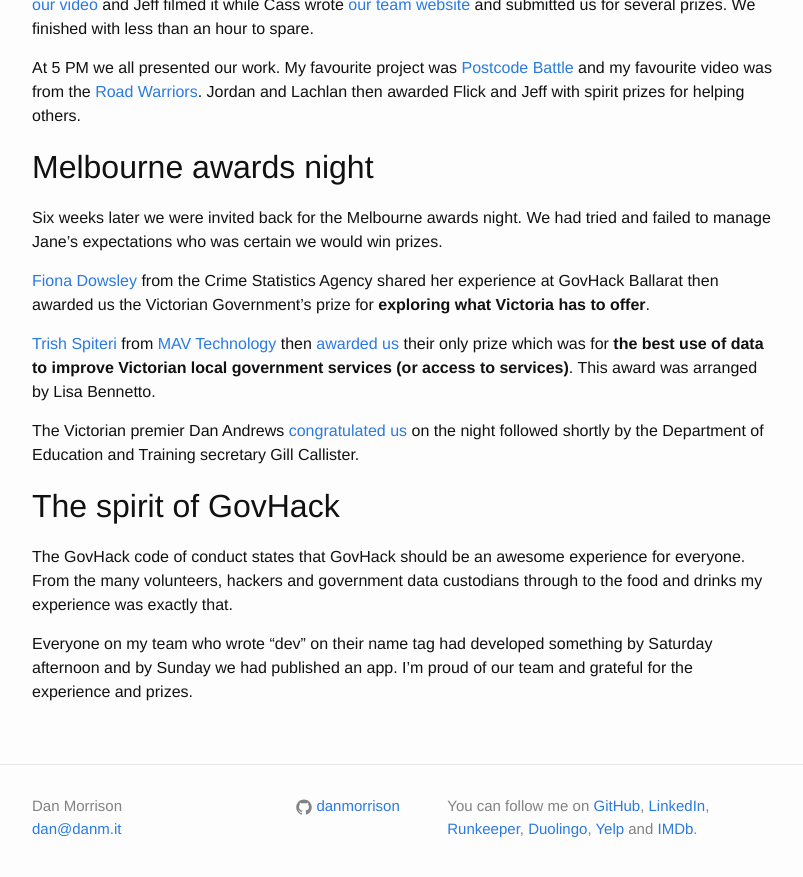
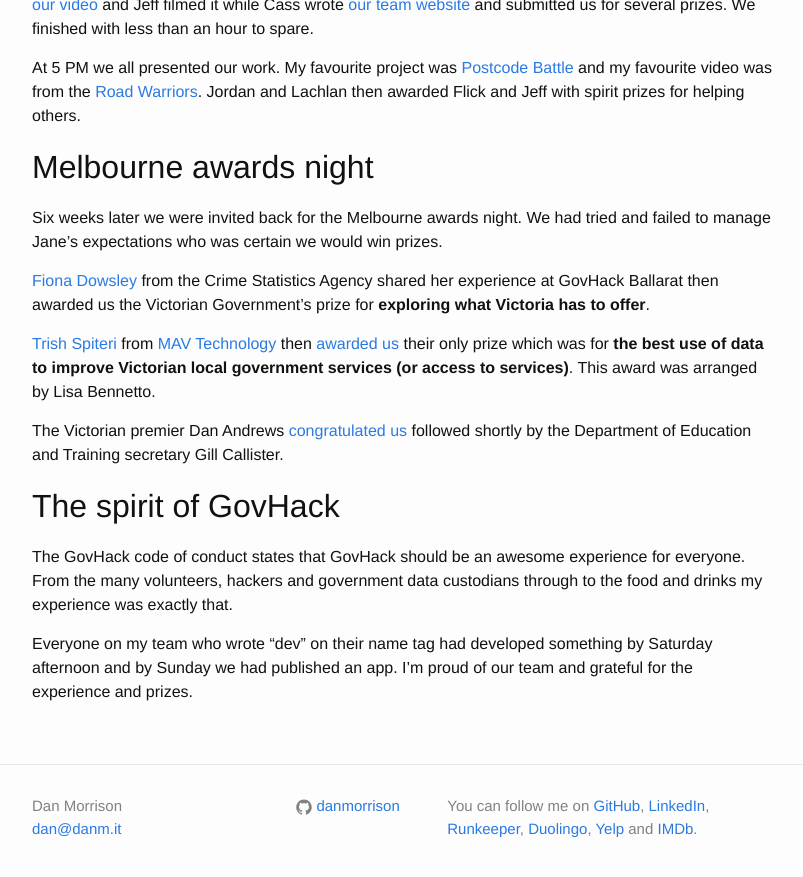
Before and after one commit to danmorrison/danmorrison.github.io, a Jekyll site: the page built from _posts/2015-08-19-govhack-2015.md, in a window 1280 px wide and 900 px high, scrolled down 2182 px. Shown: the top 877 px of the window, without its empty margins (238-1041 px from the left). Built offline with Jekyll 4.4.1, drawn with Linux system fonts in a browser that asks for light colours.

Commit message:
Fix when Dan Andrews tweeted

```diff
--- a/_posts/2015-08-19-govhack-2015.md
+++ b/_posts/2015-08-19-govhack-2015.md
@@ -108,7 +108,7 @@
 [MAV Technology]: http://www.mav.asn.au
 [awarded us]: https://twitter.com/datakid23/status/631390337911517185
 
-The Victorian premier Dan Andrews [congratulated us][] on the night followed shortly by the Department of Education and Training secretary Gill Callister.
+The Victorian premier Dan Andrews [congratulated us][] followed shortly by the Department of Education and Training secretary Gill Callister.
 
 [congratulated us]: https://twitter.com/DanielAndrewsMP/status/631704524026068993
 
```
